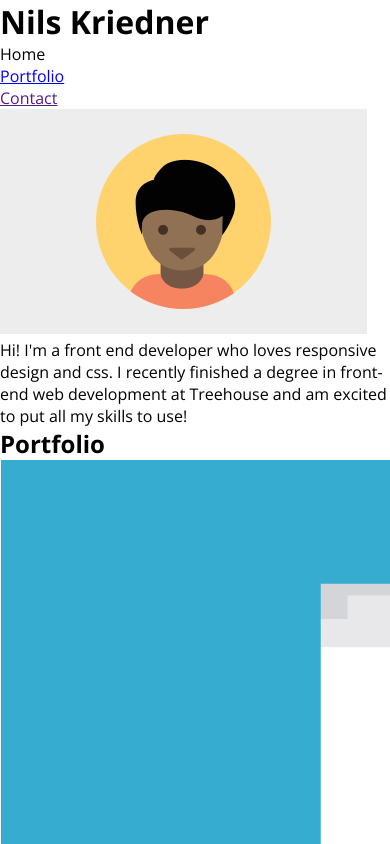
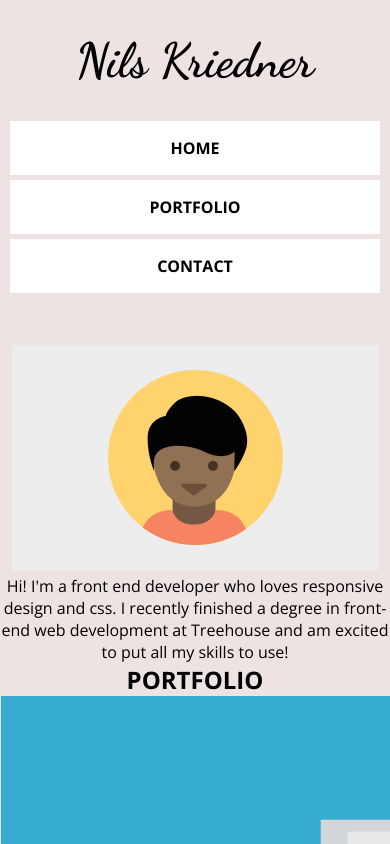
Before and after one commit to nkriedner/fewd-techdegree-project-2, a plain HTML site: page index.html in a window 390 px wide. Shown: the top 844 px of the page. Drawn offline with nearby package versions, Linux system fonts and the light colour scheme.

Commit message:
Create general and header styles for mobile view

```diff
--- a/css/styles.css
+++ b/css/styles.css
@@ -7,5 +7,55 @@
 
 /* GENERAL STYLES */
 body {
+    background-color: rgb(237, 227, 227);
     font-family: "Open Sans", sans-serif;
+    text-align: center;
 }
+
+li {
+    list-style: none;
+}
+
+a {
+    text-decoration: none;
+    color: inherit;
+    font-weight: 700;
+}
+
+header a,
+footer a,
+h2 {
+    text-transform: uppercase;
+}
+
+/* HEADER STYLES */
+header {
+    width: 100vw;
+    display: flex;
+    flex-direction: column;
+    align-items: center;
+}
+
+header h1 {
+    font-family: "Dancing Script", cursive;
+    font-size: 3rem;
+    margin: 2rem;
+}
+
+header nav {
+    width: 95%;
+    margin-bottom: 3rem;
+}
+
+header nav ul {
+    width: 100%;
+    display: flex;
+    flex-direction: column;
+}
+
+header nav ul li a {
+    background-color: white;
+    display: block;
+    padding: 1rem 2rem;
+    margin-bottom: 0.3rem;
+}
--- a/index.html
+++ b/index.html
@@ -17,7 +17,7 @@
             <h1>Nils Kriedner</h1>
             <nav>
                 <ul>
-                    <li><a href="#"></a>Home</li>
+                    <li><a href="#">Home</a></li>
                     <li><a href="#portfolio">Portfolio</a></li>
                     <li><a href="">Contact</a></li>
                 </ul>
@@ -92,7 +92,7 @@
             </address>
             <nav class="footer-nav">
                 <h3>Nils Kriedner</h3>
-                <span>Back to top</span>
+                <a href="#top">Home</a>
             </nav>
         </footer>
     </body>
```
